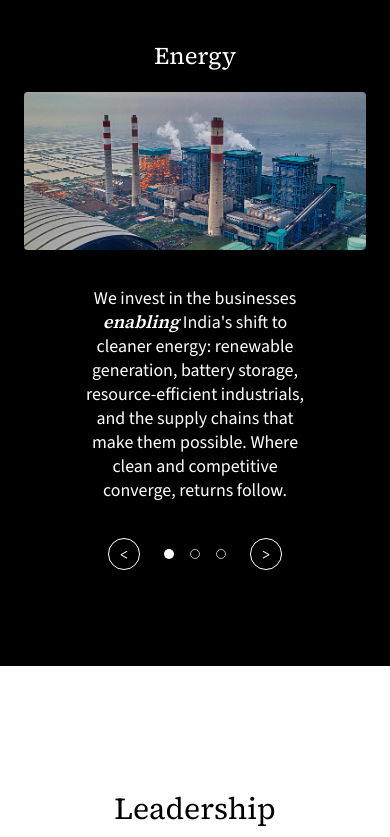
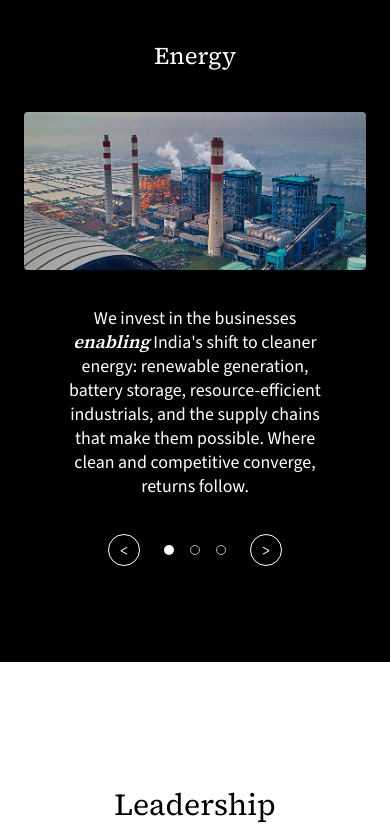
Before and after one commit to white-board-io/one-planet-partners, a Next.js app: page / in a window 390 px wide. Shown: the part 4252-5089 px from the top of the page. Built offline with nearby package versions, Linux system fonts and the light colour scheme.

Commit message:
refactor: Adjust text spacing and layout in focus section for improved readability and visual consistency

```diff
--- a/app/_components/home/focus-section.tsx
+++ b/app/_components/home/focus-section.tsx
@@ -233,7 +233,7 @@ export function FocusSection() {
 
           <p
             aria-live="polite"
-            className="mb-5 text-center font-serif-brand text-3xl leading-8 font-normal tracking-normal md:hidden"
+            className="mb-10 text-center font-serif-brand text-3xl leading-8 font-normal tracking-normal md:hidden"
           >
             {activeFocus.title}
           </p>
@@ -251,7 +251,7 @@ export function FocusSection() {
               >
                 {activeFocus.title}
               </p>
-              <p className="mx-auto mt-9 max-w-60 text-center font-sans-brand text-base text-xl leading-6 font-light tracking-normal text-white md:mt-10 md:max-w-2xl md:min-h-0 lg:mx-0 lg:mt-16 lg:min-h-51 lg:max-w-118 lg:text-left lg:text-2xl lg:leading-8">
+              <p className="mx-auto mt-9 max-w-68 text-center font-sans-brand text-base text-xl leading-6 font-light tracking-normal text-white md:mt-10 md:max-w-2xl md:min-h-0 lg:mx-0 lg:mt-16 lg:min-h-51 lg:max-w-118 lg:text-left lg:text-2xl lg:leading-8">
                 {renderFocusCopy(activeFocus.title, activeFocus.copy)}
               </p>
               <div className="mt-9 flex items-center justify-center gap-6 text-white md:mt-12 md:gap-4 lg:mt-24 lg:justify-start xl:w-75 xl:justify-between xl:gap-0">
```
